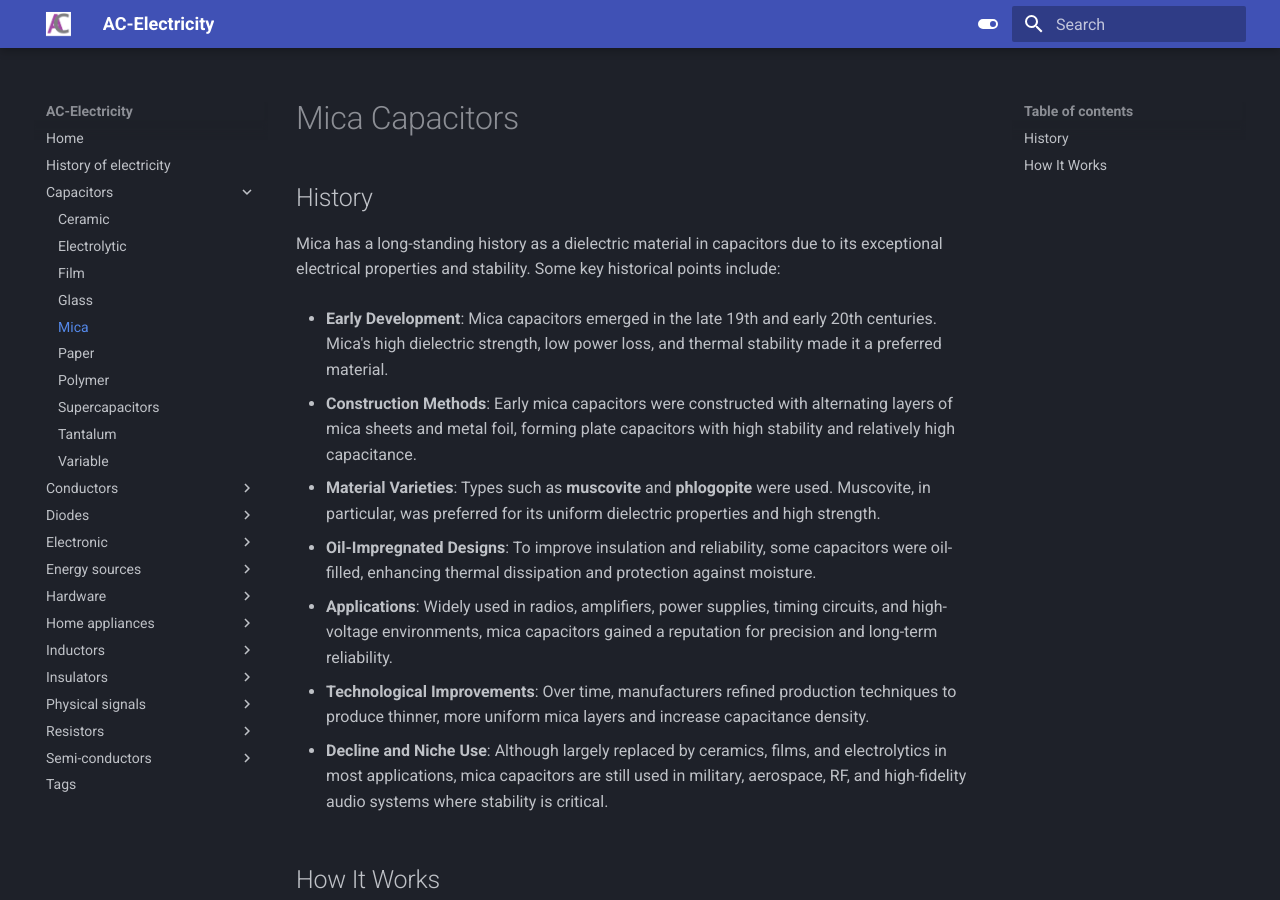
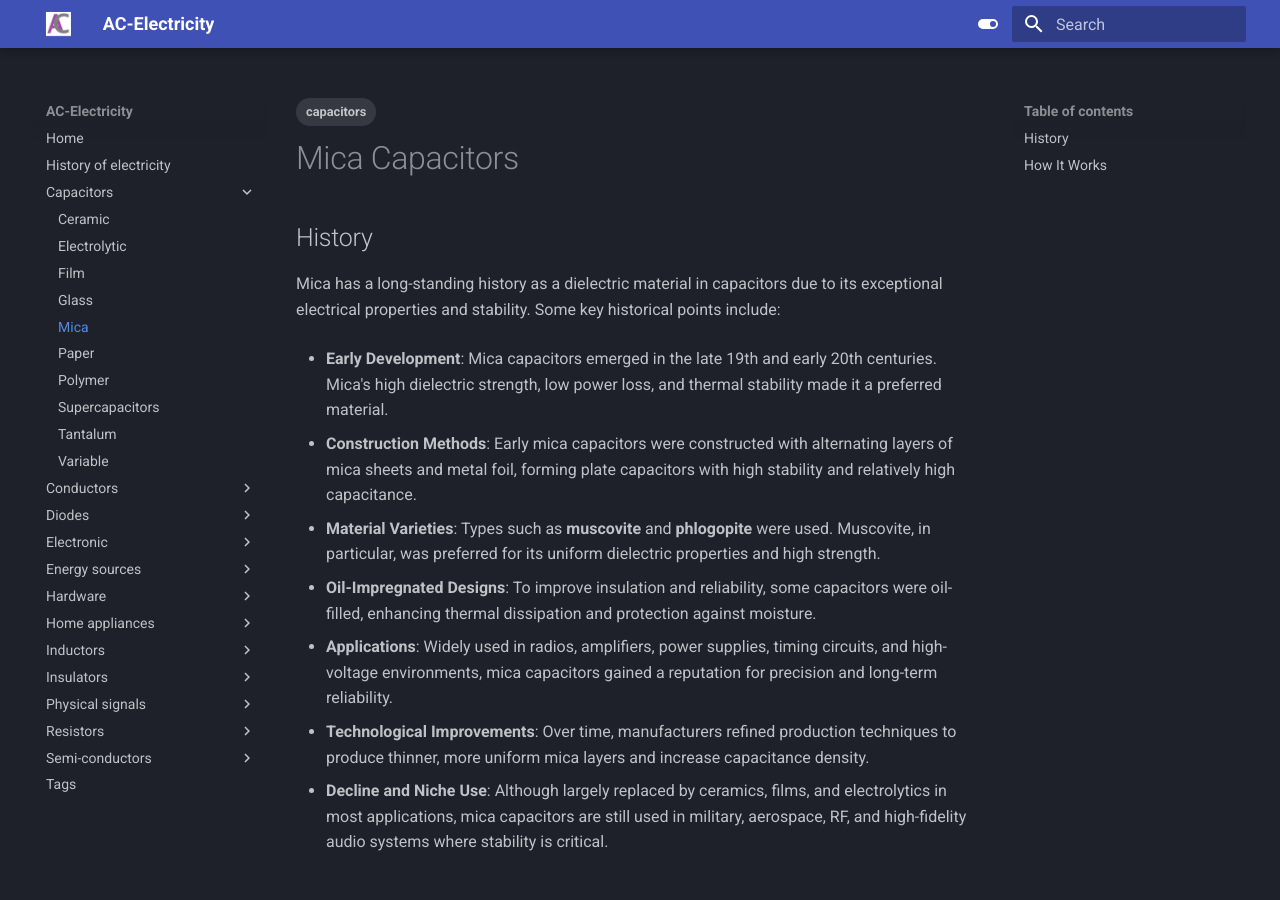
Before and after one commit to alexiscarbillet/ac-electricity, an MkDocs documentation site: the page built from docs/capacitors/mica.md, in a window 1280 px wide and 900 px high. Built offline with MkDocs 1.6.1 and Material for MkDocs 9.7.7, drawn with Linux system fonts in a browser that asks for light colours.

Commit message:
Update mica.md

```diff
--- a/docs/capacitors/mica.md
+++ b/docs/capacitors/mica.md
@@ -1,3 +1,7 @@
+---
+tags:
+  - capacitors
+---
 
 
 # Mica Capacitors
```
